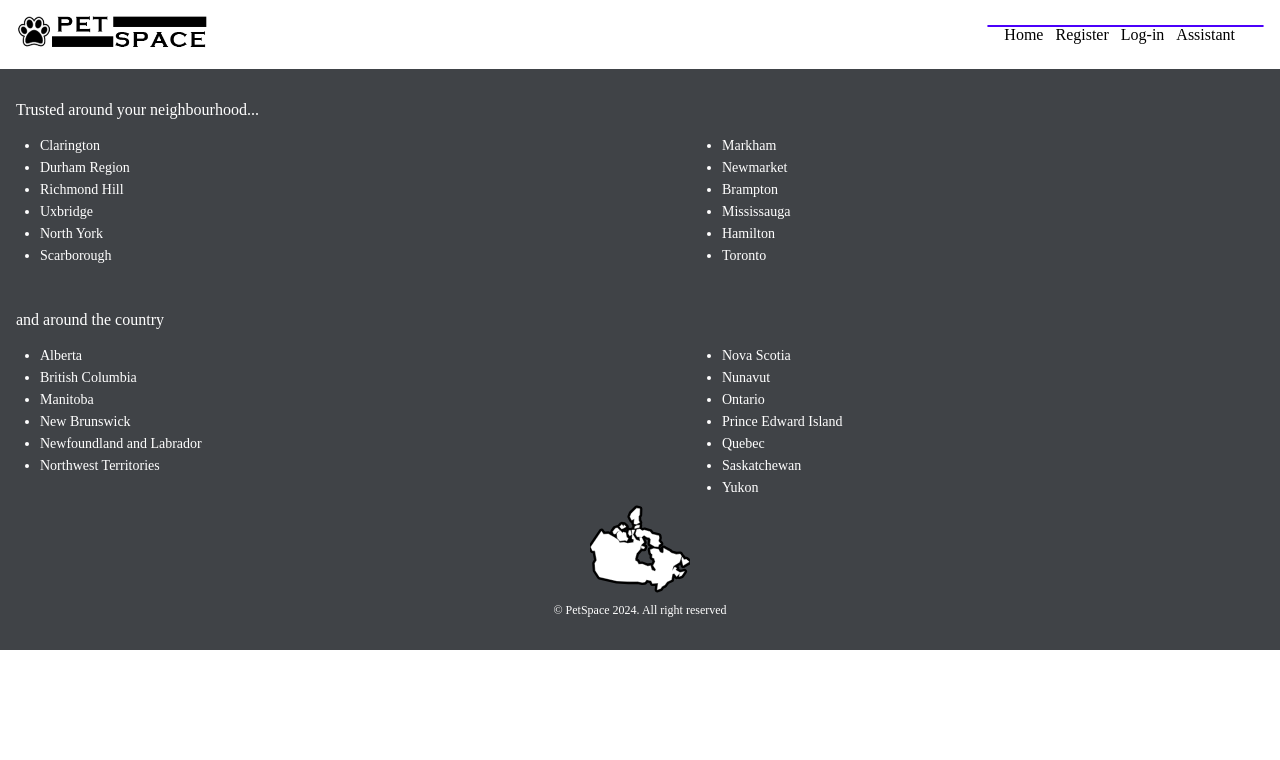
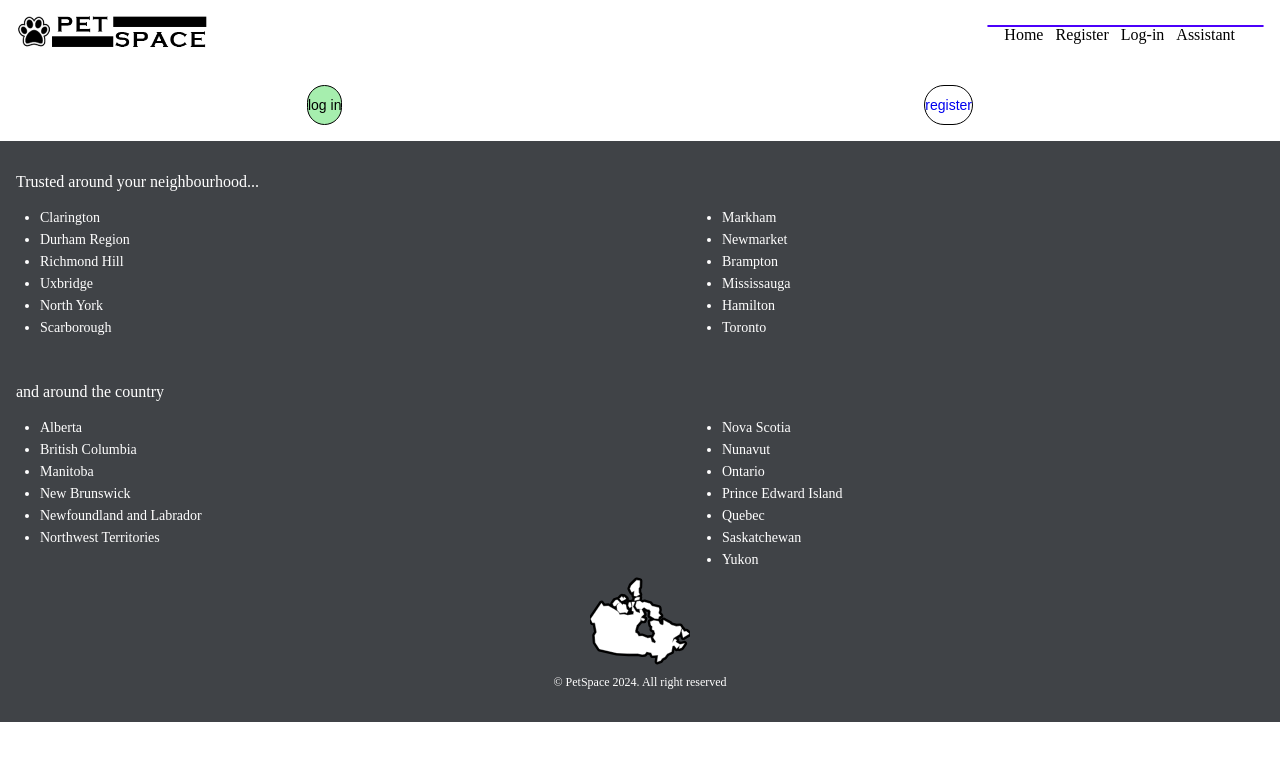
Before and after one commit to DBeaulne/petspace-client, a React (Create React App) app: page /assistant in a window 1280 px wide. Shown: the top 760 px of the page. Built offline with nearby package versions, Linux system fonts and the light colour scheme.

Commit message:
initial AI Assistant chat page code and style

```diff
--- a/src/App.jsx
+++ b/src/App.js
@@ -3,6 +3,7 @@ import { BrowserRouter, Routes, Route, Navigate } from "react-router-dom";
 
 // Pages
 import HomePage from "./pages/HomePage/HomePage.jsx";
+import AssistantPage from "./pages/AssistantPage/AssistantPage.jsx";
 
 // Components
 import Header from "./components/Header/Header.jsx";
@@ -22,6 +23,10 @@ function App() {
 						path="/"
 						element={<Navigate to="/homepage" />}
 					/>
+          <Route
+           path="/assistant"
+           element={<AssistantPage />}
+          />
 				</Routes>
 			</main>
 			<Footer />
--- a/src/components/Button/Button.scss
+++ b/src/components/Button/Button.scss
@@ -12,17 +12,15 @@
 	}
 }
 
-.button--light {
-	background-color: #f8f8f8;
-	color: #000000;
-	border: 1px solid #000000;
+.button--mint {
+	background-color: clrs.$PetSpace-Mint;
+	color: clrs.$PetSpace-Black;
 }
 
 .button--dark {
 	display: flex;
 	background-color: #121212;
 	color: #ffffff;
-	border: 1px solid #121212;
 }
 
 .button--light-grey {
--- /dev/null
+++ b/src/pages/AssistantPage/AssistantPage.jsx
@@ -0,0 +1,33 @@
+/* AI Assistant Page */
+import "./AssistantPage.scss";
+import Button from "../../components/Button/Button";
+
+const AssistantPage = () => {
+	return (
+		<section className="assistant">
+			<div className="assistant__button-container">
+				<Button
+					color={"mint"}
+					shape={"round"}
+					borderColor={"black"}
+					text="log in"
+					size={"small"}
+					isLink={true}
+					margin="0"
+					to="/"
+				/>
+				<Button
+					color={"ice"}
+					shape={"round"}
+					borderColor={"black"}
+					text="register"
+					size={"small"}
+					isLink={true}
+					margin="0"
+					to="/"
+				/>
+			</div>
+		</section>
+	);
+};
+export default AssistantPage;
--- /dev/null
+++ b/src/pages/AssistantPage/AssistantPage.scss
@@ -0,0 +1,15 @@
+/* AI Assistant page styling */
+@use "../../styles/partials/colors" as clrs;
+
+.assistant {
+	display: flex;
+	flex-direction: column;
+	width: 100%;
+	padding: 1rem;
+
+	&__button-container {
+		display: flex;
+		flex-direction: row;
+		justify-content: space-between;
+	}
+}
```
Also changed, not shown: 1 other file (tests, documents, lock files or other folders).
